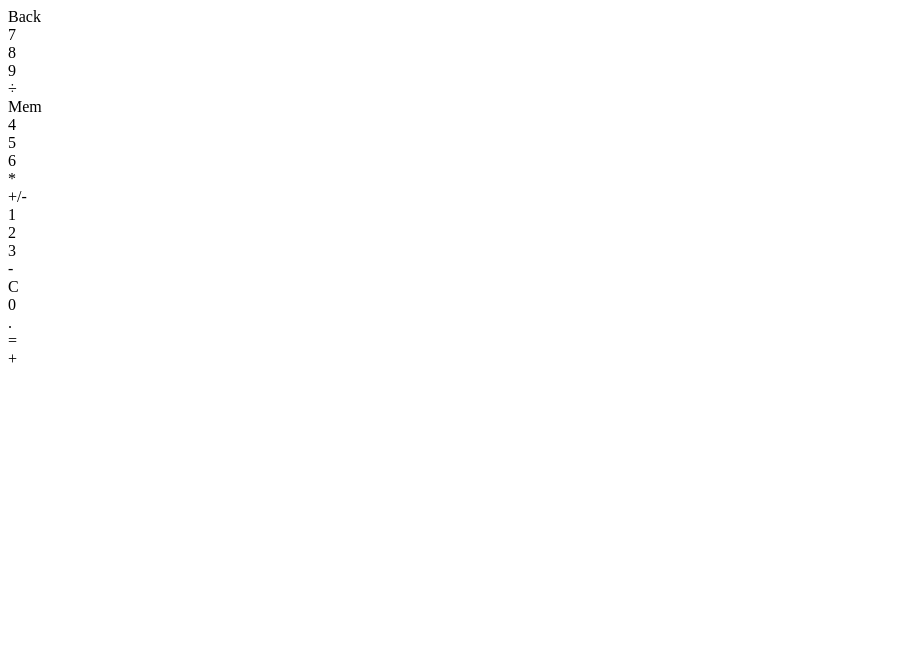
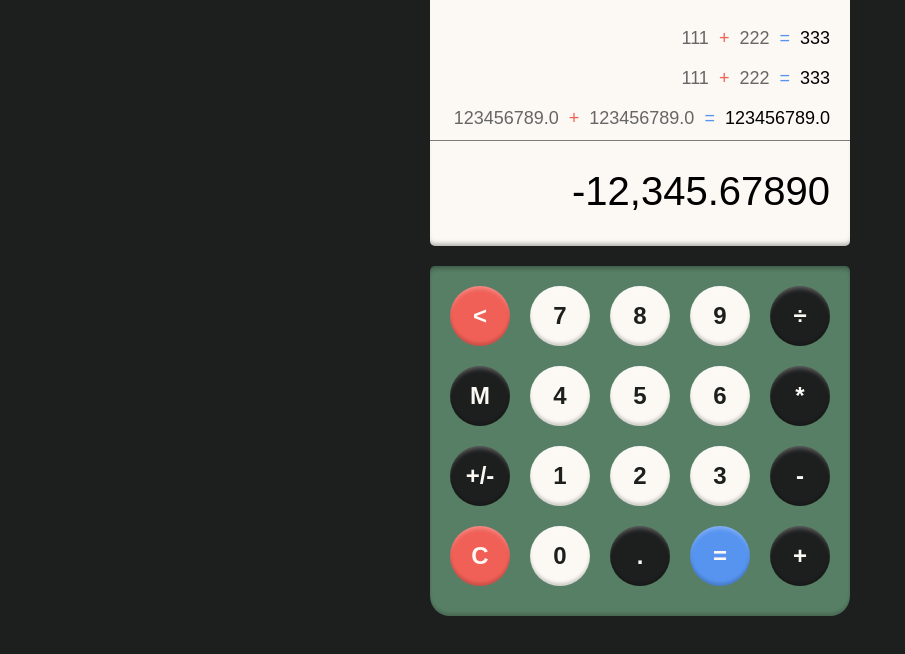
Before and after one commit to dos077/Calculator, a plain HTML site: page index.html in a window 1280 px wide. Shown: the whole page, without its empty margins (0-905 px from the left). Drawn offline with Linux system fonts and the light colour scheme.

Commit message:
css completed

```diff
--- /dev/null
+++ b/css/cal.css
@@ -0,0 +1,119 @@
+body {
+	margin: 0;
+	padding: 0;
+	text-align: left;
+    background-color: #1d1f1e;
+    -webkit-font-smoothing: antialiased;
+    font-family: Arial, Helvetica, sans-serif;
+    font-size: small;
+}
+div {	margin: 0; padding: 0; }
+div.clear { clear: both;}
+div.body {
+    width: 420px;
+    margin: 0 auto 0;
+    position: relative;
+}
+div.white {background-color: #fcf9f4; color: #1d1f1e;}
+div.black {background-color: #1d1f1e; color: #fcf9f4;}
+div.red {background-color: #f06057; color: #fcf9f4;}
+div.green {background-color: #577f65;}
+div.blue {background-color: #5794f0; color: #fcf9f4;}
+div.memory {
+    width: 420px;
+    height: 140px;
+    overflow: hidden;
+    display: grid;
+    grid-template-columns: 380px;
+    grid-template-rows: minmax(0, 40px);
+    justify-content: center;
+    background-color: #fcf9f4;
+    border-bottom: 1px solid rgba(0,0,0,0.5);
+}
+div.memory .workOp {
+    display: inline-flex;
+    flex-wrap: nowrap;
+    width: 380px;
+    height: 40px;
+    grid-column: 1 / 2;
+    justify-content: flex-end;
+}
+div.memory span {
+    height: 40px;
+    font-size: 18px;
+    line-height: 36px;
+}
+div.memory .workOp span.num {
+    color: #666666;
+}
+div.memory .workOp span.op {
+    color: #f06057;
+    margin: 0 10px 0;
+}
+div.memory .workOp span.eq {
+    color: #5794f0;
+    margin: 0 10px 0;
+}
+div.memory .workOp span.an {
+    columns: #1d1f1e;
+}
+div.memory .workAn {
+    display: inline-flex;
+    flex-wrap: nowrap;
+    justify-content: flex-end;
+    width: 380px;
+    grid-column: 1/2;
+    height: 40px;
+    font-size: 18px;
+    line-height: 36px;
+    color: #1d1f1e;
+}
+div.memory .old {
+    height: 0px;
+    overflow: hidden;
+}
+div.display {
+    height: 65px;
+    width: 380px;
+    padding: 20px;
+    border-radius: 0 0 5px 5px;
+    display: inline-flex;
+    flex-wrap: nowrap;
+    justify-content:  flex-end;
+    background-color: #fcf9f4;
+    margin-bottom: 20px;
+    font-size: 40px;
+    line-height: 60px;
+    box-shadow: inset 0 -5px 5px -3px rgba(0,0,0,0.33);
+}
+div.controlsContainer {
+    height: 320px;
+    width: 400px;
+    padding: 10px 10px 20px;
+    border-radius: 5px 5px 20px 20px;
+    overflow: hidden;
+    box-shadow: inset 0 5px 5px -3px rgba(0,0,0,0.33), inset 0 -3px 3px 0 rgba(0,0,0,0.16);
+}
+div.controls {
+    height: 320px;
+    width: 400px;
+    display: grid;
+    grid-template-columns: repeat(5, 80px);
+    grid-template-rows: repeat(4, 80px);
+}
+div.controls .button {
+    width: 30px;
+    height: 30px;
+    padding: 15px;
+    margin: 10px;
+    border-radius: 30px;
+    font-size: 24px;
+    font-weight: bold;
+    line-height: 30px;
+    text-align: center;
+    box-shadow: inset 0 5px 5px -3px rgba(255,255,255,0.33), inset 0 -3px 3px 0 rgba(0,0,0,0.16);
+    cursor: pointer;
+}
+div.controls .button:active {
+    box-shadow: inset 0 -5px 5px -3px rgba(255,255,255,0.25), inset 0 3px 3px 0 rgba(0,0,0,0.33);
+}
--- a/index.html
+++ b/index.html
@@ -1,23 +1,42 @@
 <html>
     <head>
-        <script src=""></script>
-        <link rel="stylesheet" href="">
+        <link rel="stylesheet" href="css/cal.css">
         <title>Project: calculator</title>
         <meta http-equiv="Content-Type" content="text/html; charset=UTF-8" />
     </head>
     <body>
         <div class="body">
-            <div class="memory"></div>
-            <div class="display"></div>
-            <div class="controls green">
+            <div class="memory">
+                <div class="workOp old"><span class="num">111</span><span class="op">+</span><span class="num">222</span><span class="eq">=</span><span class="an">333</span></div>
+
+                <div class="workOp"><span class="num">111</span><span class="op">+</span><span class="num">222</span><span class="eq">=</span><span class="an">333</span></div>
+                <div class="workOp"><span class="num">111</span><span class="op">+</span><span class="num">222</span><span class="eq">=</span><span class="an">333</span></div>
+                <div class="workOp"><span class="num">123456789.0</span><span class="op">+</span><span class="num">123456789.0</span><span class="eq">=</span><span class="an">123456789.0</span></div>
+            </div>
+            <div class="display">
+                <span>-</span>
+                <span>1</span>
+                <span>2</span>
+                ,
+                <span>3</span>
+                <span>4</span>
+                <span>5</span>
+                <span>.</span>
+                <span>6</span>
+                <span>7</span>
+                <span>8</span>
+                <span>9</span>
+                <span>0</span>
+            </div>
+            <div class="controlsContainer green"><div class="controls">
                 <!-- Row One -->
-                <div class="button red" id="bs">Back</div>
+                <div class="button red" id="bs"><</div>
                 <div class="button white" id="7">7</div>
                 <div class="button white" id="8">8</div>
                 <div class="button white" id="9">9</div>
                 <div class="button black" id="dv">÷</div>
                 <!-- Row 2 -->
-                <div class="button black" id="mem">Mem</div>
+                <div class="button black" id="mem">M</div>
                 <div class="button white" id="4">4</div>
                 <div class="button white" id="5">5</div>
                 <div class="button white" id="6">6</div>
@@ -32,9 +51,9 @@
                 <div class="button red" id="c">C</div>
                 <div class="button white" id="0">0</div>
                 <div class="button black" id="dec">.</div>
-                <div class="button black" id="eq">=</div>
+                <div class="button blue" id="eq">=</div>
                 <div class="button black" id="ad">+</div>
-            </div>
+            </div></div>
         </div>
     </body>
 </html>
```
